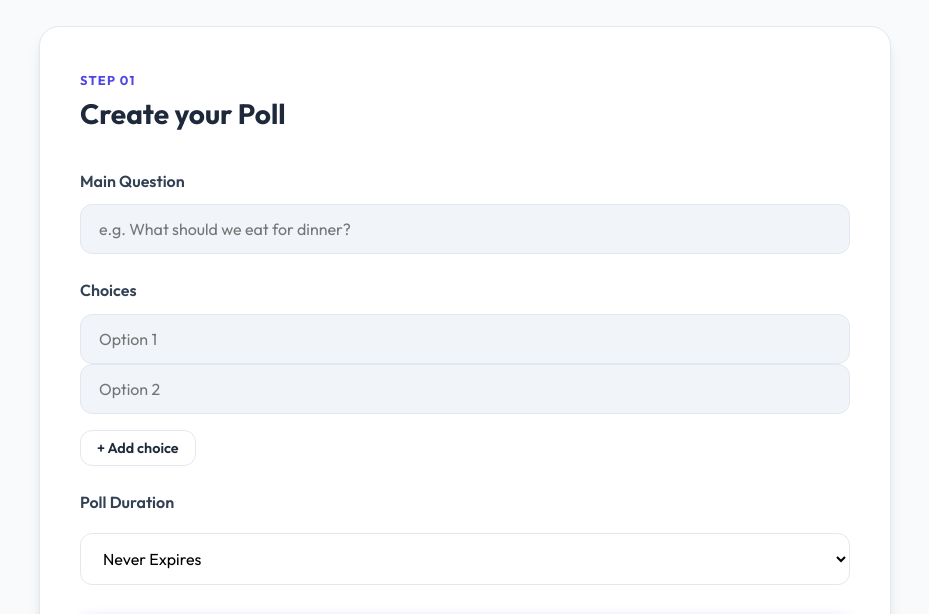
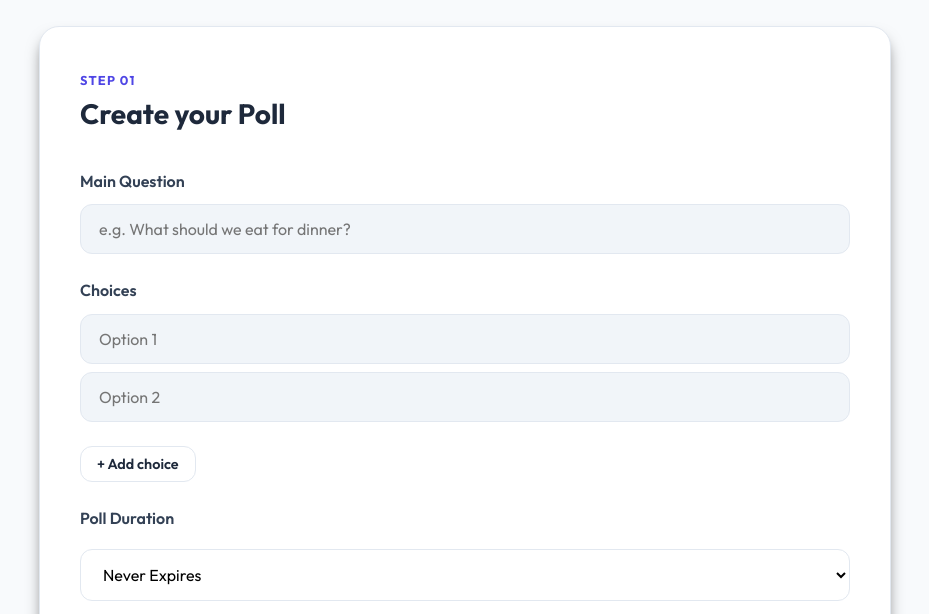
Before and after one commit to Manush-1024/secure-polling-website, a website built with Vite: page client/index.html in a window 1280 px wide. Both pictures are taken after a click on the button "Create a Poll". Shown: the part 115-729 px from the top of the page, without its empty margins (175-1104 px from the left). Built offline with nearby package versions, Linux system fonts and the light colour scheme; files whose address does not match are found by name.

Commit message:
style.css

```diff
--- a/client/src/style.css
+++ b/client/src/style.css
@@ -10,8 +10,8 @@
   --error: #ef4444;
   --success: #10b981;
   --transition: all 0.3s cubic-bezier(0.4, 0, 0.2, 1);
-  --shadow: 0 4px 6px -1px rgba(0, 0, 0, 0.1), 0 2px 4px -1px rgba(0, 0, 0, 0.06);
-  --shadow-lg: 0 10px 15px -3px rgba(0, 0, 0, 0.1), 0 4px 6px -2px rgba(0, 0, 0, 0.05);
+  --shadow: 0 4px 6px -1px rgba(0, 0, 0, 0.5), 0 2px 4px -1px rgba(0, 0, 0, 0.06);
+  --shadow-lg: 0 10px 15px -3px rgba(0, 0, 0, 0.5), 0 4px 6px -2px rgba(0, 0, 0, 0.05);
 }
 
 * {
@@ -149,6 +149,16 @@ input[type="text"]:focus {
   border-color: var(--primary);
   background: white;
   box-shadow: 0 0 0 4px rgba(79, 70, 229, 0.1);
+}
+
+.option-input-wrapper {
+  display: flex;
+  gap: 0.5rem;
+  margin-bottom: 0.5rem;
+}
+
+.option-input-wrapper input {
+  flex: 1;
 }
 
 /* Buttons */
```
